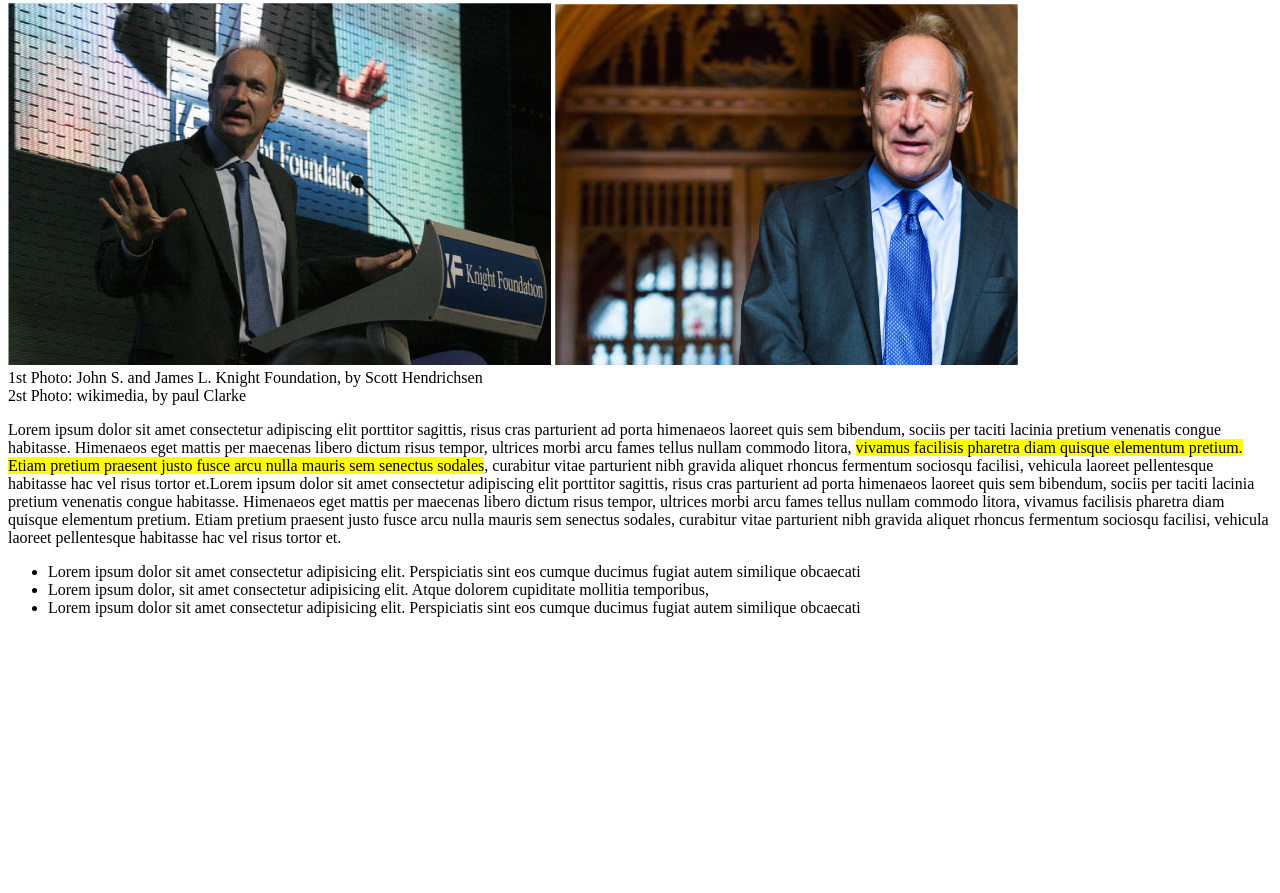
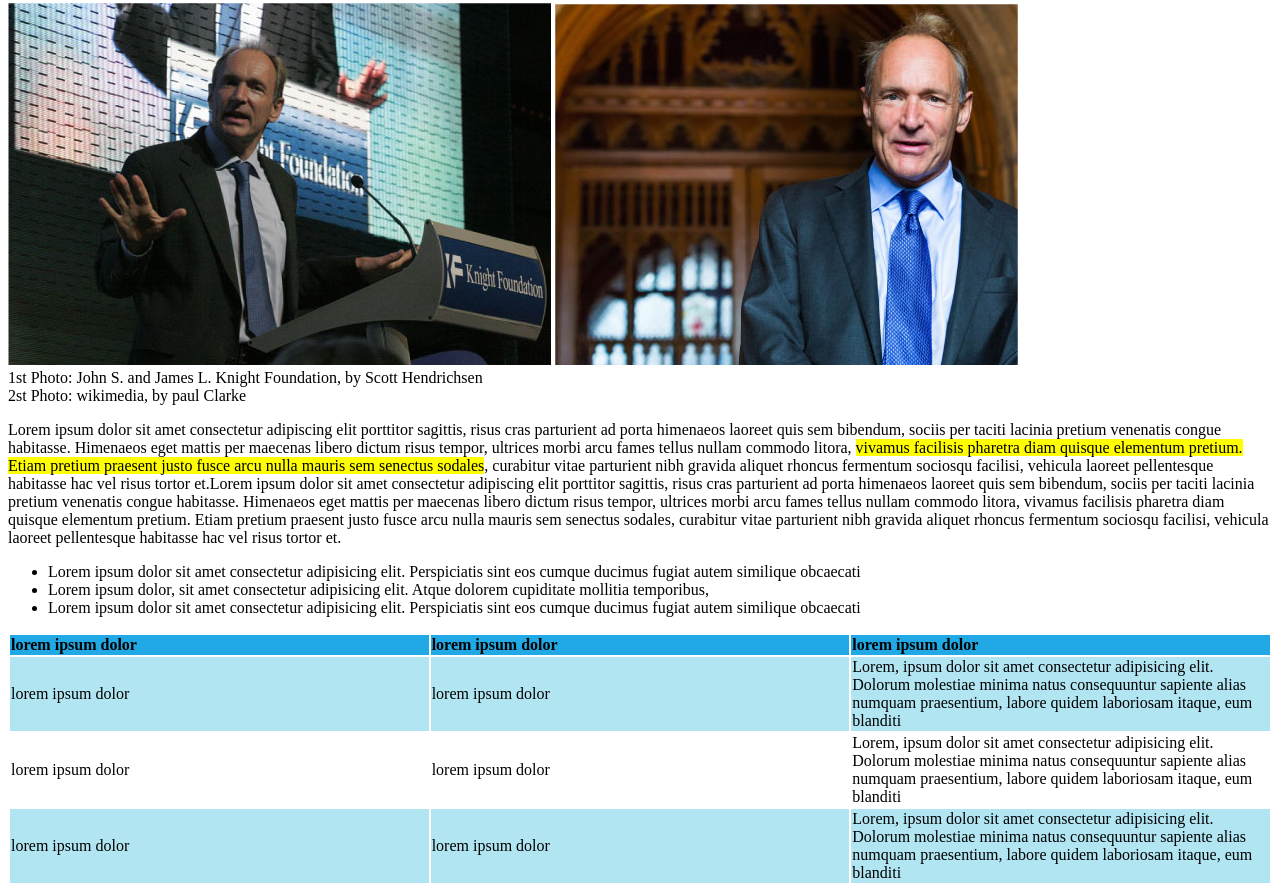
Before and after one commit to andre-cyb/html-css-booleaner, a plain HTML site: page index.html in a window 1280 px wide. Shown: the part 430-1323 px from the top of the page. Before the commit the page ends 1063 px from the top, so only its background shows below. Drawn offline with Linux system fonts and the light colour scheme.

Commit message:
creato tabella

```diff
--- a/file.css
+++ b/file.css
@@ -47,3 +47,24 @@ header{
 .mark{
     background-color: rgb(255,255,0) ;
 }
+
+/*cercavo il modo per togliere i bordi bianchi nella tabella
+*/
+table{
+    width: 100%;
+    border: 0px solid;
+/*     ho provato a dargli 0px come boordo tabella
+ */
+}
+
+
+td{
+    width: 10%;
+}
+thead{
+    text-align: left;
+    background-color: rgb(32,169,229);
+}
+.tr_lightblue{
+    background-color: rgb(177,229,242);
+}
--- a/index.html
+++ b/index.html
@@ -48,13 +48,42 @@
                    rhoncus fermentum sociosqu facilisi, vehicula laoreet pellentesque habitasse hac vel risus tortor et.
             </p>
         </section>
+
         <section>
             <ul>
                 <li>Lorem ipsum dolor sit amet consectetur adipisicing elit. Perspiciatis sint eos cumque ducimus fugiat autem similique obcaecati</li>
                 <li>Lorem ipsum dolor, sit amet consectetur adipisicing elit. Atque dolorem cupiditate mollitia temporibus, </li>
                 <li>Lorem ipsum dolor sit amet consectetur adipisicing elit. Perspiciatis sint eos cumque ducimus fugiat autem similique obcaecati</li>
+            </ul>
+        </section>
 
-            </ul>
+        <section>
+            <table>
+                <thead>
+                    <tr>
+                        <th>lorem ipsum dolor</th>
+                        <th>lorem ipsum dolor</th>
+                        <th>lorem ipsum dolor</th>
+                    </tr>
+                </thead>
+                <tbody>
+                    <tr class="tr_lightblue">
+                        <td>lorem ipsum dolor</td>
+                        <td>lorem ipsum dolor</td>
+                        <td>Lorem, ipsum dolor sit amet consectetur adipisicing elit. Dolorum molestiae minima natus consequuntur sapiente alias numquam praesentium, labore quidem laboriosam itaque, eum blanditi</td>
+                    </tr>
+                    <tr>
+                        <td>lorem ipsum dolor</td>
+                        <td>lorem ipsum dolor</td>
+                        <td>Lorem, ipsum dolor sit amet consectetur adipisicing elit. Dolorum molestiae minima natus consequuntur sapiente alias numquam praesentium, labore quidem laboriosam itaque, eum blanditi</td>
+                    </tr>
+                    <tr class="tr_lightblue" >
+                        <td>lorem ipsum dolor</td>
+                        <td>lorem ipsum dolor</td>
+                        <td>Lorem, ipsum dolor sit amet consectetur adipisicing elit. Dolorum molestiae minima natus consequuntur sapiente alias numquam praesentium, labore quidem laboriosam itaque, eum blanditi</td>
+                    </tr>
+                </tbody>
+            </table>
         </section>
 
 
```
